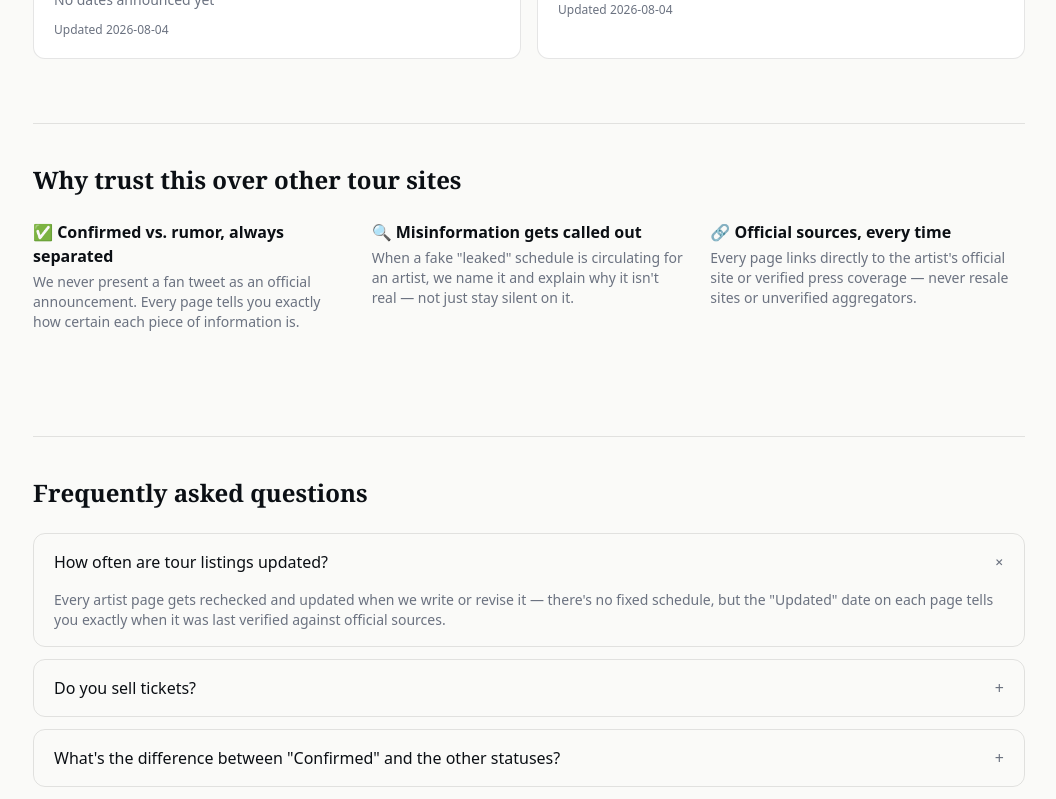
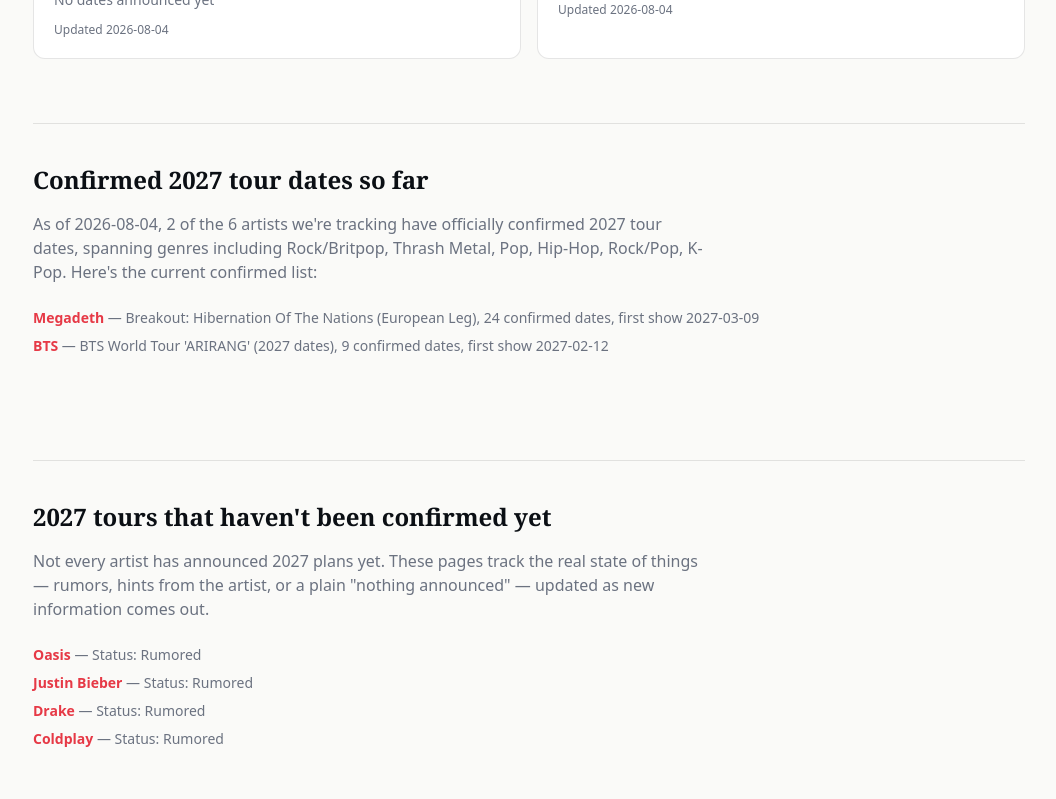
Before and after one commit to StarBozdar/Tours-2027, a Next.js app: page / in a window 1280 px wide. Shown: the part 1140-1939 px from the top of the page, without its empty margins (111-1167 px from the left). Built offline with nearby package versions, Linux system fonts and the light colour scheme.

Commit message:
Homepage SEO/GEO: add FAQPage schema, crawlable confirmed/unconfirmed tour summary sections, keyword-targeted title/description

```diff
--- a/app/page.tsx
+++ b/app/page.tsx
@@ -1,12 +1,24 @@
+import type { Metadata } from 'next'
 import { getAllTours } from '@/lib/tours'
+import { homepageFaqs } from '@/lib/homepageFaqs'
 import JsonLd from '@/components/JsonLd'
 import TourExplorer from '@/components/TourExplorer'
 import FAQAccordion from '@/components/FAQAccordion'
 import NewsletterForm from '@/components/NewsletterForm'
 
+export const metadata: Metadata = {
+  title: '2027 Concert Tours: Confirmed Dates, Tickets & Tour News',
+  description:
+    'Track every confirmed and rumored 2027 concert tour in one place. Real dates, official ticket links, and honest status updates — no fabricated schedules.'
+}
+
 export default function HomePage() {
   const tours = getAllTours()
   const confirmedCount = tours.filter((t) => t.status === 'confirmed').length
+  const confirmedTours = tours.filter((t) => t.status === 'confirmed')
+  const unconfirmedTours = tours.filter((t) => t.status !== 'confirmed')
+  const genres = Array.from(new Set(tours.map((t) => t.genre).filter(Boolean) as string[]))
+  const totalDates = tours.reduce((sum, t) => sum + (t.dates?.length || 0), 0)
 
   const websiteLd = {
     '@context': 'https://schema.org',
@@ -27,10 +39,21 @@ export default function HomePage() {
     }))
   }
 
+  const faqLd = {
+    '@context': 'https://schema.org',
+    '@type': 'FAQPage',
+    mainEntity: homepageFaqs.map((f) => ({
+      '@type': 'Question',
+      name: f.q,
+      acceptedAnswer: { '@type': 'Answer', text: f.a }
+    }))
+  }
+
   return (
     <div>
       <JsonLd data={websiteLd} />
       {tours.length > 0 && <JsonLd data={itemListLd} />}
+      <JsonLd data={faqLd} />
 
       {/* Hero */}
       <section className="mb-4 pt-6 pb-12 border-b border-black/10 -mx-4 px-4 sm:mx-0 sm:px-0 sm:border-0 sm:pb-0">
@@ -49,6 +72,9 @@ export default function HomePage() {
           <span>
             <strong className="text-ink font-semibold">{confirmedCount}</strong> with confirmed dates
           </span>
+          <span>
+            <strong className="text-ink font-semibold">{totalDates}</strong> tour dates listed
+          </span>
         </div>
       </section>
 
@@ -56,6 +82,50 @@ export default function HomePage() {
       <section className="mb-16 pt-10">
         <TourExplorer tours={tours} />
       </section>
+
+      {/* Crawlable summary content - confirmed tours */}
+      {confirmedTours.length > 0 && (
+        <section className="mb-16 py-10 border-t border-black/10">
+          <h2 className="font-display text-2xl font-bold mb-4">Confirmed 2027 tour dates so far</h2>
+          <p className="text-muted mb-6 max-w-2xl">
+            As of {tours[0]?.lastUpdated}, {confirmedCount} of the {tours.length} artists we're tracking
+            have officially confirmed 2027 tour dates{genres.length > 0 ? `, spanning genres including ${genres.join(', ')}` : ''}.
+            Here's the current confirmed list:
+          </p>
+          <ul className="space-y-2">
+            {confirmedTours.map((t) => (
+              <li key={t.slug} className="text-sm">
+                <a href={`/tours/${t.slug}`} className="font-semibold text-accent hover:underline">
+                  {t.artist}
+                </a>
+                <span className="text-muted"> — {t.tourName}, {t.dates.length} confirmed date{t.dates.length !== 1 ? 's' : ''}, first show {t.dates[0]?.date}</span>
+              </li>
+            ))}
+          </ul>
+        </section>
+      )}
+
+      {/* Crawlable summary content - unconfirmed / rumored */}
+      {unconfirmedTours.length > 0 && (
+        <section className="mb-16 py-10 border-t border-black/10">
+          <h2 className="font-display text-2xl font-bold mb-4">2027 tours that haven't been confirmed yet</h2>
+          <p className="text-muted mb-6 max-w-2xl">
+            Not every artist has announced 2027 plans yet. These pages track the real state of things —
+            rumors, hints from the artist, or a plain "nothing announced" — updated as new information
+            comes out.
+          </p>
+          <ul className="space-y-2">
+            {unconfirmedTours.map((t) => (
+              <li key={t.slug} className="text-sm">
+                <a href={`/tours/${t.slug}`} className="font-semibold text-accent hover:underline">
+                  {t.artist}
+                </a>
+                <span className="text-muted capitalize"> — status: {t.status}</span>
+              </li>
+            ))}
+          </ul>
+        </section>
+      )}
 
       {/* Why this site */}
       <section className="mb-16 py-10 border-t border-black/10">
--- a/components/FAQAccordion.tsx
+++ b/components/FAQAccordion.tsx
@@ -1,29 +1,7 @@
 'use client'
 
 import { useState } from 'react'
-
-const faqs = [
-  {
-    q: 'How often are tour listings updated?',
-    a: "Every artist page gets rechecked and updated when we write or revise it — there's no fixed schedule, but the \"Updated\" date on each page tells you exactly when it was last verified against official sources."
-  },
-  {
-    q: 'Do you sell tickets?',
-    a: 'No. We link to official ticketing sources (artist websites, Ticketmaster, etc.) but never sell tickets ourselves or take a cut of sales.'
-  },
-  {
-    q: "What's the difference between \"Confirmed\" and the other statuses?",
-    a: '"Confirmed" means the dates come directly from an official announcement. Everything else — rumored, rescheduled, cancelled — is clearly labeled, and we separate real statements from artists out from pure fan speculation on every page.'
-  },
-  {
-    q: 'Where does your information come from?',
-    a: "Official artist and band websites, verified press releases, and reputable music press. We don't rely on fan forums, unverified social posts, or other \"tour tracker\" sites."
-  },
-  {
-    q: "Can I request an artist you haven't covered?",
-    a: 'Not yet through the site directly — check back as we expand coverage.'
-  }
-]
+import { homepageFaqs as faqs } from '@/lib/homepageFaqs'
 
 export default function FAQAccordion() {
   const [open, setOpen] = useState<number | null>(0)
--- /dev/null
+++ b/lib/homepageFaqs.ts
@@ -0,0 +1,22 @@
+export const homepageFaqs = [
+  {
+    q: 'How often are tour listings updated?',
+    a: "Every artist page gets rechecked and updated when we write or revise it — there's no fixed schedule, but the \"Updated\" date on each page tells you exactly when it was last verified against official sources."
+  },
+  {
+    q: 'Do you sell tickets?',
+    a: 'No. We link to official ticketing sources (artist websites, Ticketmaster, etc.) but never sell tickets ourselves or take a cut of sales.'
+  },
+  {
+    q: "What's the difference between \"Confirmed\" and the other statuses?",
+    a: '"Confirmed" means the dates come directly from an official announcement. Everything else — rumored, rescheduled, cancelled — is clearly labeled, and we separate real statements from artists out from pure fan speculation on every page.'
+  },
+  {
+    q: 'Where does your information come from?',
+    a: "Official artist and band websites, verified press releases, and reputable music press. We don't rely on fan forums, unverified social posts, or other \"tour tracker\" sites."
+  },
+  {
+    q: "Can I request an artist you haven't covered?",
+    a: 'Not yet through the site directly — check back as we expand coverage.'
+  }
+]
```
